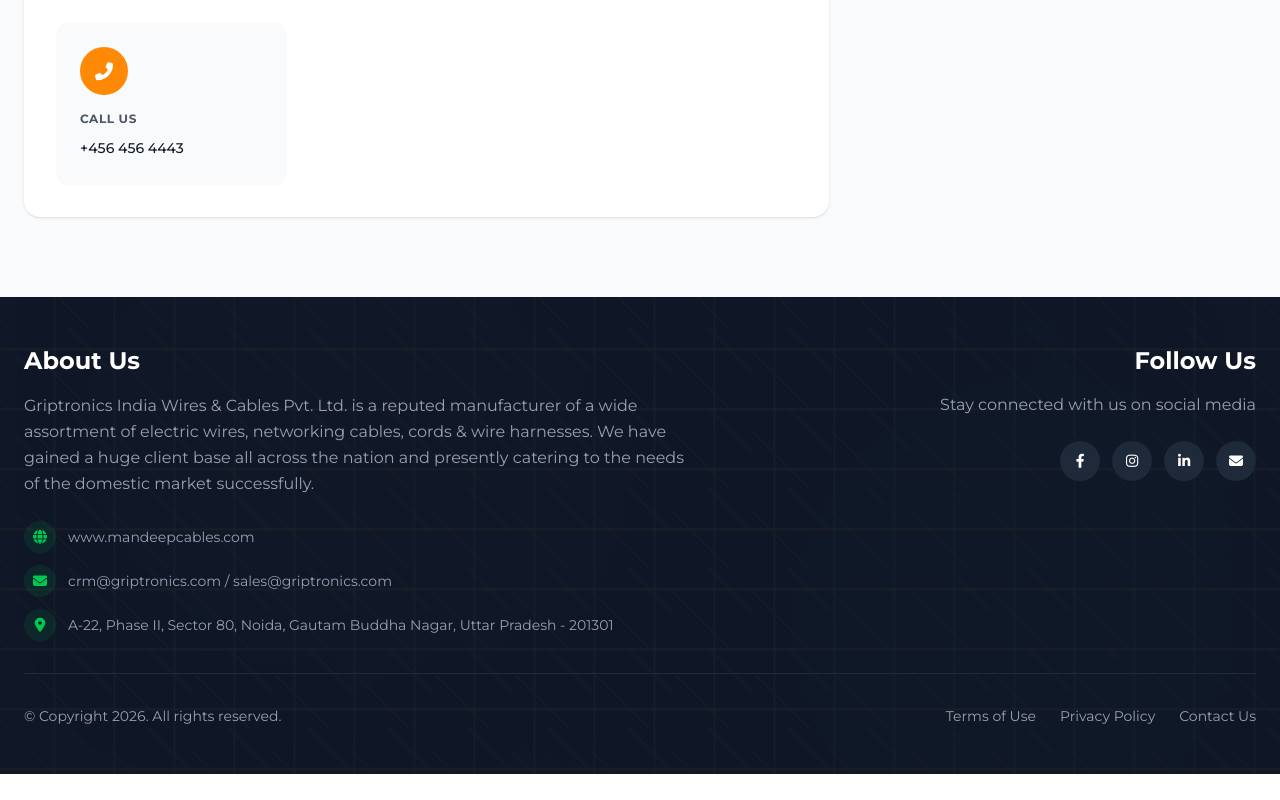
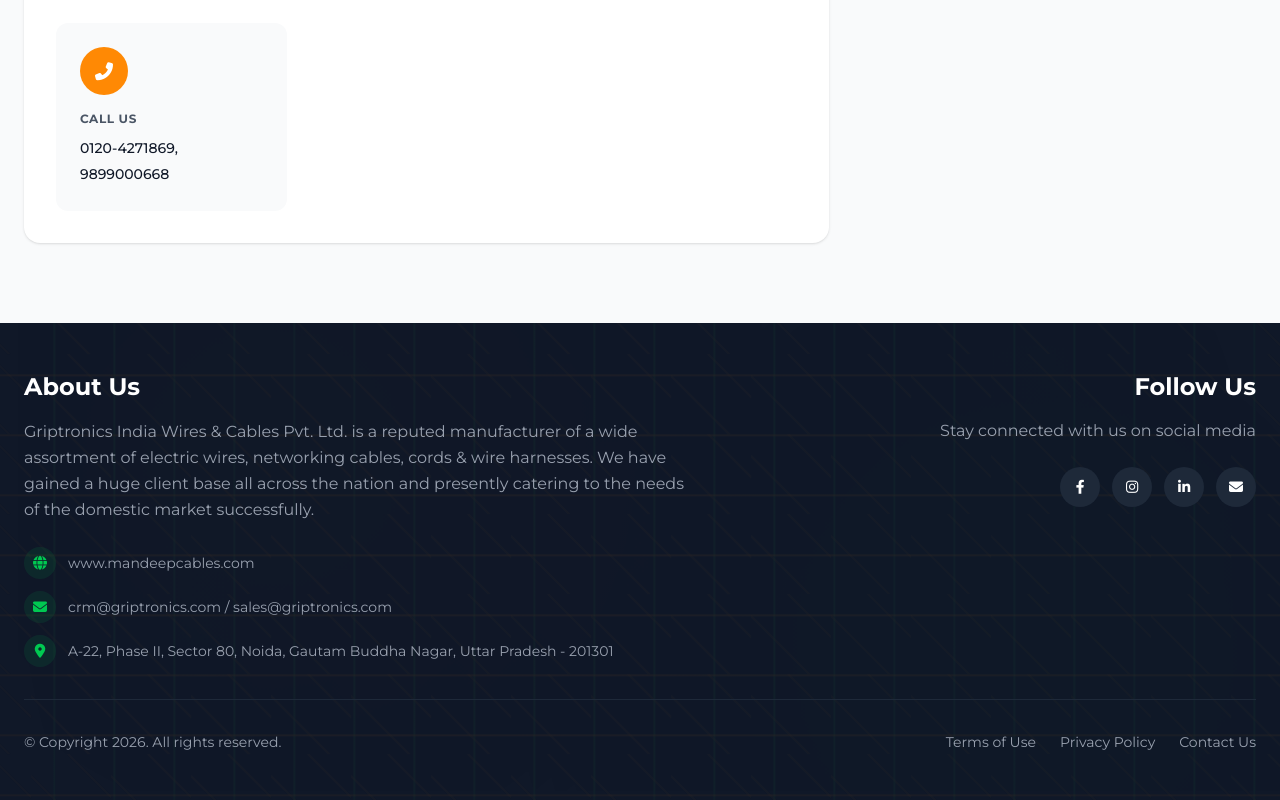
Before and after one commit to Hitesh-malik/cable_company, a React (Vite) app: page /contact in a window 1280 px wide. Shown: the part 1157-1957 px from the top of the page. Before the commit the page ends 1931 px from the top, so only its background shows below. Built offline with nearby package versions, Linux system fonts and the light colour scheme.

Commit message:
Add Vercel configuration and update contact information

```diff
--- a/src/pages/Contact.jsx
+++ b/src/pages/Contact.jsx
@@ -32,8 +32,8 @@
     {
       icon: "fas fa-phone-alt",
       title: "CALL US",
-      content: "+456 456 4443",
-      link: "tel:+4564564443",
+      content: "0120-4271869, 9899000668",
+      link: "tel:+919899000668",
     },
   ];
 
@@ -391,7 +391,7 @@
                     </button>
 
                     <a
-                      href="tel:+4564564443"
+                      href="tel:+919899000668"
                       className="w-full bg-gray-300 hover:bg-gray-400 text-gray-700 px-4 py-3 rounded-lg transition-colors flex items-center justify-center"
                     >
                       <i className="fas fa-phone mr-2"></i>
```
Also changed, not shown: vercel.json (added).
